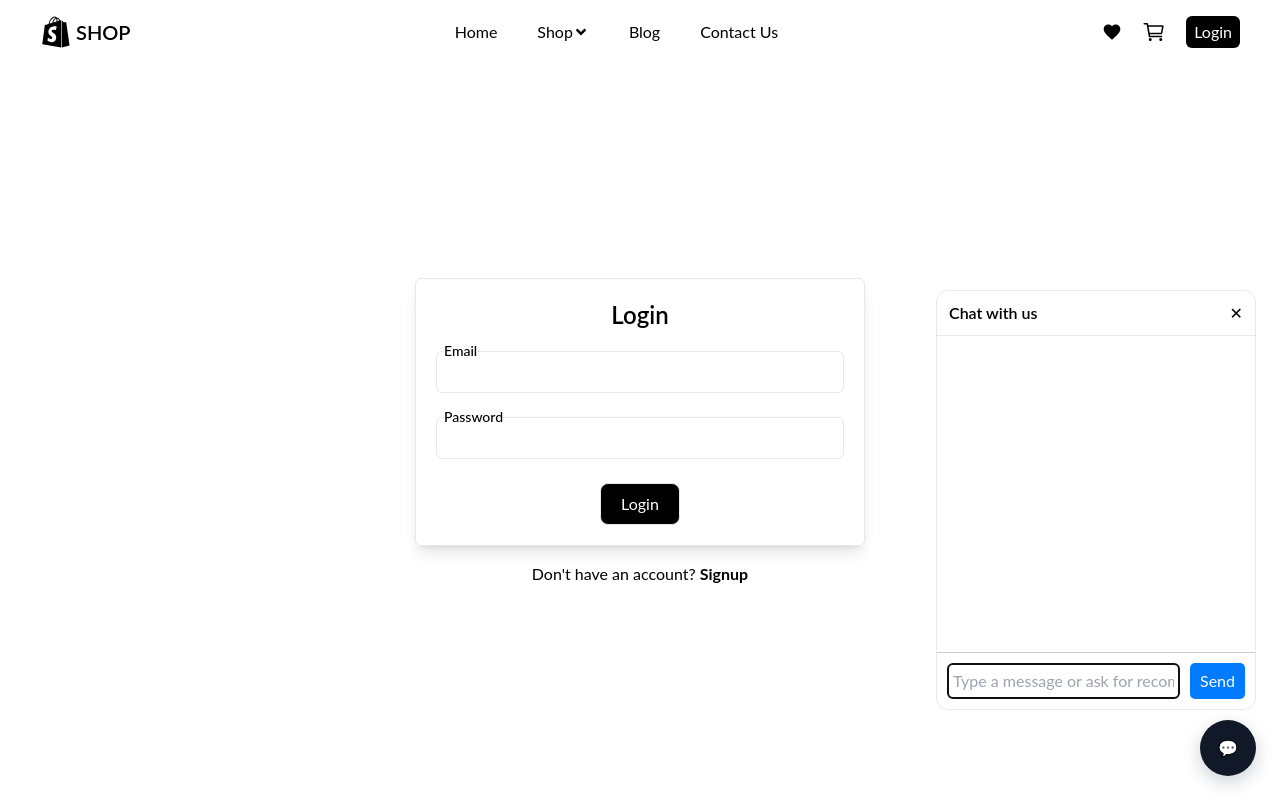
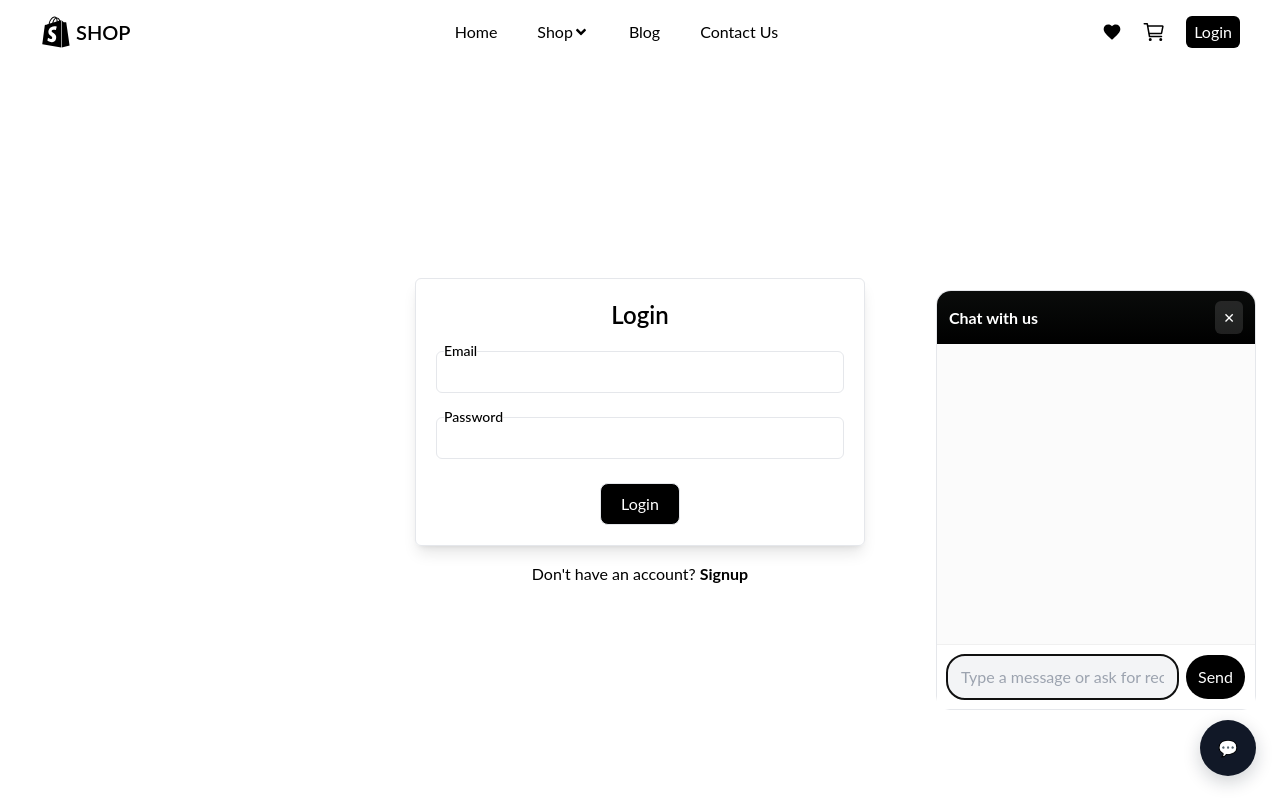
Before and after one commit to Chamaali/Clothing-Store, a React app in the folder client/: page /login in a window 1280 px wide. Both pictures are taken after a click on the button "Open chat". Built offline with nearby package versions, Linux system fonts and the light colour scheme; the HTML template or start-up script is replaced by a standard one.

Commit message:
feat: Update ChatWidget styles and enhance chat functionality with local knowledge base support

```diff
--- a/client/src/components/chat/ChatWidget.css
+++ b/client/src/components/chat/ChatWidget.css
@@ -5,29 +5,46 @@
   width: 320px;
   height: 420px;
   border: 1px solid #e5e7eb;
-  border-radius: 12px;
+  border-radius: 14px;
   display: flex;
   flex-direction: column;
-  background: white;
+  background: #fbfbfb;
   z-index: 10000;
 }
 
 .messages {
   flex-grow: 1;
-  padding: 10px;
+  padding: 12px 12px 8px 12px;
   overflow-y: auto;
 }
 
 .message {
-  margin-bottom: 10px;
+  margin-bottom: 12px;
+  display: flex;
+  align-items: flex-end;
 }
 
-.message.user {
-  text-align: right;
+.message .message-text {
+  max-width: 72%;
+  padding: 8px 12px;
+  border-radius: 18px;
+  line-height: 1.3;
+  font-size: 14px;
 }
 
-.message.ai {
-  text-align: left;
+.message.user { justify-content: flex-end }
+.message.user .message-text {
+  background: linear-gradient(180deg,#0f1110,#0c0e0d);
+  color: #fff;
+  border-bottom-right-radius: 4px;
+}
+
+.message.ai { justify-content: flex-start }
+.message.ai .message-text {
+  background: #fff;
+  border: 1px solid #e6e6e6;
+  color: #111827;
+  border-bottom-left-radius: 4px;
 }
 
 /* Slide-in animation for widget */
@@ -60,32 +77,35 @@
 
 /* Suggestions chips */
 .suggestions { margin-top:8px; display:flex; gap:8px; flex-wrap:wrap }
-.suggestion-chip { background:#111827; color:white; padding:6px 10px; border-radius:999px; border:none; cursor:pointer; font-size:13px }
-.suggestion-chip:hover { transform:translateY(-3px); box-shadow:0 8px 18px rgba(0,0,0,0.08) }
+.suggestion-chip { background:#0ea5a4; color:white; padding:6px 10px; border-radius:999px; border:none; cursor:pointer; font-size:13px }
+.suggestion-chip:hover { transform:translateY(-3px); box-shadow:0 8px 18px rgba(14,165,164,0.12) }
 
 /* Small toast for actions */
 .action-toast { position:fixed; right:110px; bottom:40px; background:#111827; color:#fff; padding:10px 14px; border-radius:8px; box-shadow:0 8px 20px rgba(0,0,0,0.15); z-index:11000; }
 
 .input-area {
   display: flex;
+  gap: 8px;
   padding: 10px;
-  border-top: 1px solid #ccc;
+  border-top: 1px solid rgba(0,0,0,0.06);
+  background: #fff;
 }
 
 .input-area input {
   flex-grow: 1;
-  border: 1px solid #ccc;
-  border-radius: 5px;
-  padding: 5px;
+  border: none;
+  border-radius: 18px;
+  padding: 10px 14px;
+  background: #f3f4f6;
 }
 
 .input-area button {
-  margin-left: 10px;
-  padding: 5px 10px;
-  border-radius: 5px;
-  background-color: #007bff;
+  padding: 8px 12px;
+  border-radius: 50px;
+  background: #000000;
   color: white;
   border: none;
+  min-width: 44px;
 }
 
 .chat-header {
@@ -93,16 +113,29 @@
   align-items: center;
   justify-content: space-between;
   padding: 10px 12px;
-  border-bottom: 1px solid #e5e7eb;
+  background: linear-gradient(180deg,#0a0c0b,#000000);
+  color: #fff;
+  border-top-left-radius: 14px;
+  border-top-right-radius: 14px;
 }
 
 .chat-title {
-  font-weight: 600;
+  font-weight: 700;
+  font-size: 16px;
 }
 
 .chat-close {
-  background: transparent;
+  background: rgba(255,255,255,0.12);
   border: none;
-  font-size: 16px;
+  color: #fff;
+  padding: 6px 8px;
+  border-radius: 6px;
+  font-size: 14px;
   cursor: pointer;
 }
+
+/* avatars */
+.avatar { width:28px; height:28px; border-radius:50%; background:#fff; margin-right:8px }
+
+/* timestamp small */
+.msg-time { font-size:11px; color:#94a3b8; margin-top:6px }
```
Also changed, not shown: 2 other files (tests, documents, lock files or other folders).
